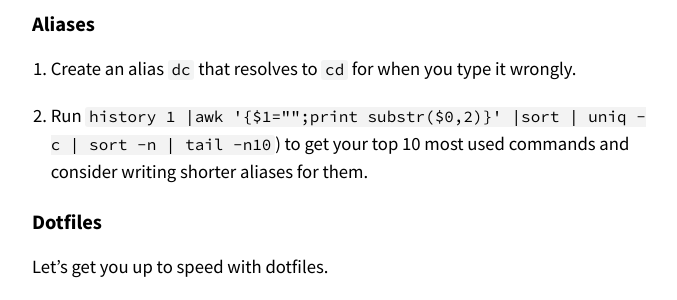
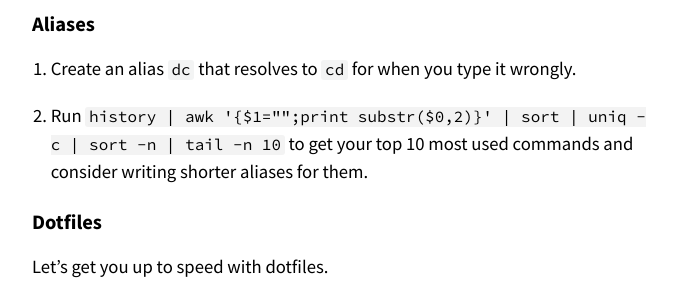
Before and after one commit to missing-semester-cn/missing-semester-cn.github.io, a Jekyll site: the page built from _2020/command-line.md, in a window 1280 px wide and 900 px high, scrolled down 15280 px. Shown: the part 153-453 px from the top of the window, without its empty margins (300-977 px from the left). Built offline with Jekyll 4.4.1, drawn with Linux system fonts in a browser that asks for light colours.

Commit message:
command-line.md/Aliases: Fix top-10 history script
`history 1` returns only the current event, making it look like the only command in history is the script people just pasted into their terminal.
Note that tail prints the last 10 lines by default.

```diff
--- a/_2020/command-line.md
+++ b/_2020/command-line.md
@@ -472,7 +472,7 @@ One way to achieve this is to use the [`wait`](http://man7.org/linux/man-pages/m
 
 1. Create an alias `dc` that resolves to `cd` for when you type it wrongly.
 
-1.  Run `history 1 |awk '{$1="";print substr($0,2)}' |sort | uniq -c | sort -n | tail -n10`)  to get your top 10 most used commands and consider writing shorter aliases for them.
+1.  Run `history | awk '{$1="";print substr($0,2)}' | sort | uniq -c | sort -n | tail -n 10`  to get your top 10 most used commands and consider writing shorter aliases for them.
 
 
 ## Dotfiles
```
